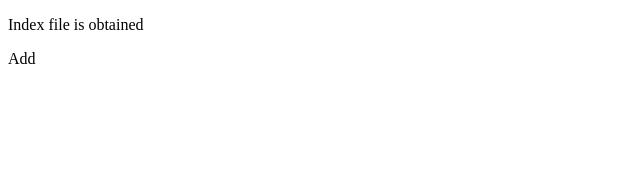
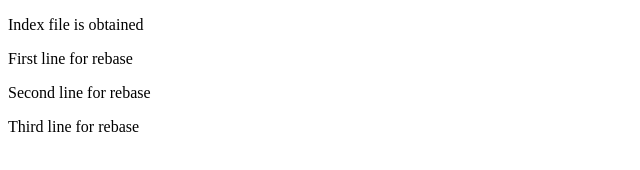
Before and after one commit to SanjayV-CSE/ass2-techademy, a plain HTML site: page index.html in a window 1280 px wide. Shown: the whole page, without its empty margins (0-640 px from the left). Drawn offline with Linux system fonts and the light colour scheme.

Commit message:
Final Rebase
Rebase 2

Rebase 3

```diff
--- a/index.html
+++ b/index.html
@@ -8,6 +8,8 @@
 </head>
 <body>
     <p>Index file is obtained</p>
-    <p>Add</p>
+    <p>First line for rebase</p>
+    <p>Second line for rebase</p>
+    <p>Third line for rebase</p>
 </body>
 </html>
```
